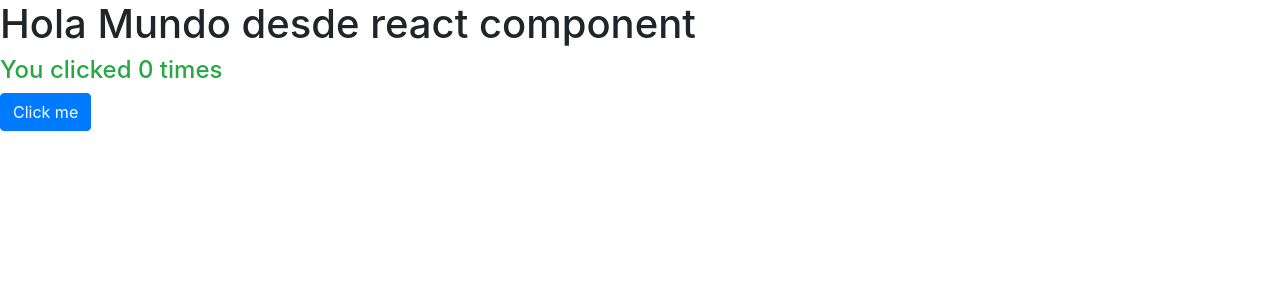
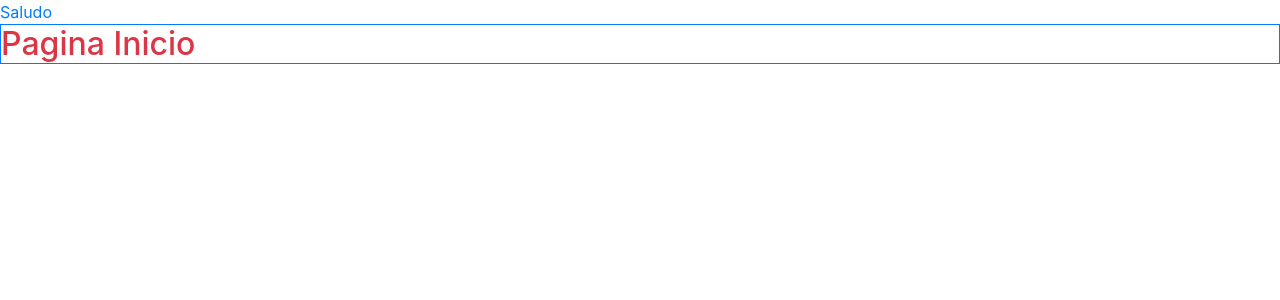
Before and after one commit to JosueSilvaA/la-puntada, a React (Create React App) app: page / in a window 1280 px wide. Shown: the top 300 px of the page. Built offline with nearby package versions, Linux system fonts and the light colour scheme.

Commit message:
Instalado react-router-dom y configurado router

```diff
--- a/package.json
+++ b/package.json
@@ -8,6 +8,7 @@
     "@testing-library/user-event": "^7.2.1",
     "react": "^16.13.1",
     "react-dom": "^16.13.1",
+    "react-router-dom": "^5.2.0",
     "react-scripts": "3.4.1"
   },
   "scripts": {
--- a/src/App.js
+++ b/src/App.js
@@ -1,10 +1,33 @@
 import React from 'react';
+import {
+  BrowserRouter as Router,
+  Switch,
+  Route,
+  // Link
+} from 'react-router-dom'
+
 import Hola from './Components/Hola'
+import Home from './Pages/Home'
+
+
 function App() {
   return (
-    <div className="App">
-      <Hola name={'Mundo'} />
-    </div>
+    <React.Fragment>
+      {/* Configuración de Router */}
+    <Router>
+      <Switch>
+          <Route path="/" exact component={Home} />
+          <Route path="/home" exact component={Home} />
+          <Route path="/saludo" exact component={ () => <Hola name="mundo" /> } />
+
+      </Switch>
+
+      <div className="App">
+
+      </div>
+    </Router>
+
+    </React.Fragment>
   );
 }
 
--- a/src/Components/Hola.jsx
+++ b/src/Components/Hola.jsx
@@ -1,4 +1,6 @@
+/* Ejemplo */
 import React, { useState } from 'react'
+import { Link } from 'react-router-dom';
 
 const Saludo = (props) => {
     const [count, setCount] = useState(0)
@@ -6,11 +8,14 @@ const Saludo = (props) => {
     return (
         <React.Fragment>
             <div>
+
+                <Link to="/home">Home</Link>
+
                 <h1>Hola {props.name}  desde react component</h1>
                 <p className="h4 text-success">You clicked {count} times</p>
                 <button className="btn btn-primary" onClick={() => setCount(count + 1)}>
                     Click me
-      </button>
+                </button>
             </div>
         </React.Fragment>
     )
--- a/src/Pages/Home.jsx
+++ b/src/Pages/Home.jsx
@@ -1 +1,21 @@
 /* home page */
+/* Ejemplo */
+import React from 'react'
+
+import { Link } from 'react-router-dom';
+
+const Home = () => {
+    return (
+        <React.Fragment>
+            <div>
+                <Link to="/saludo">Saludo</Link>
+                <p className="h2 text-danger border border-primary">
+                   Pagina Inicio
+                </p>
+
+            </div>
+        </React.Fragment>
+    )
+}
+
+export default Home;
```
Also changed, not shown: 1 other file (tests, documents, lock files or other folders).
